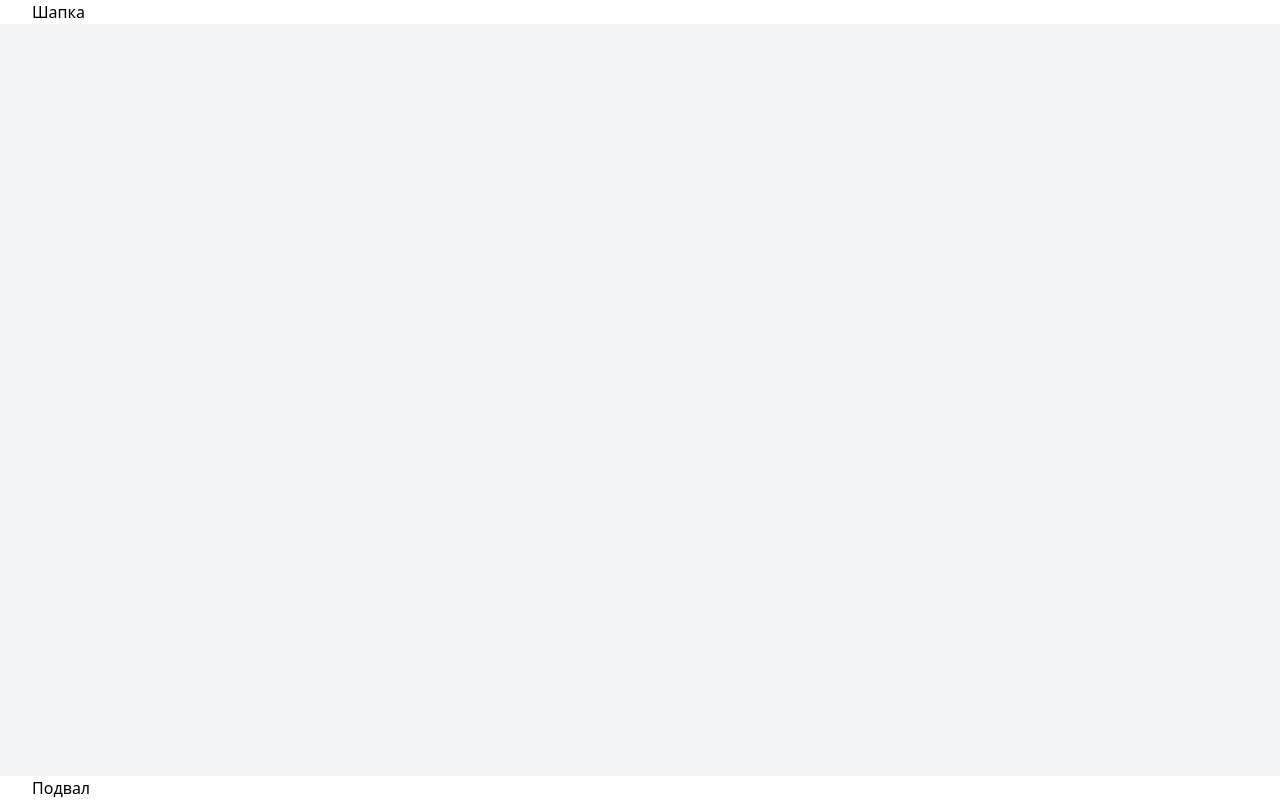
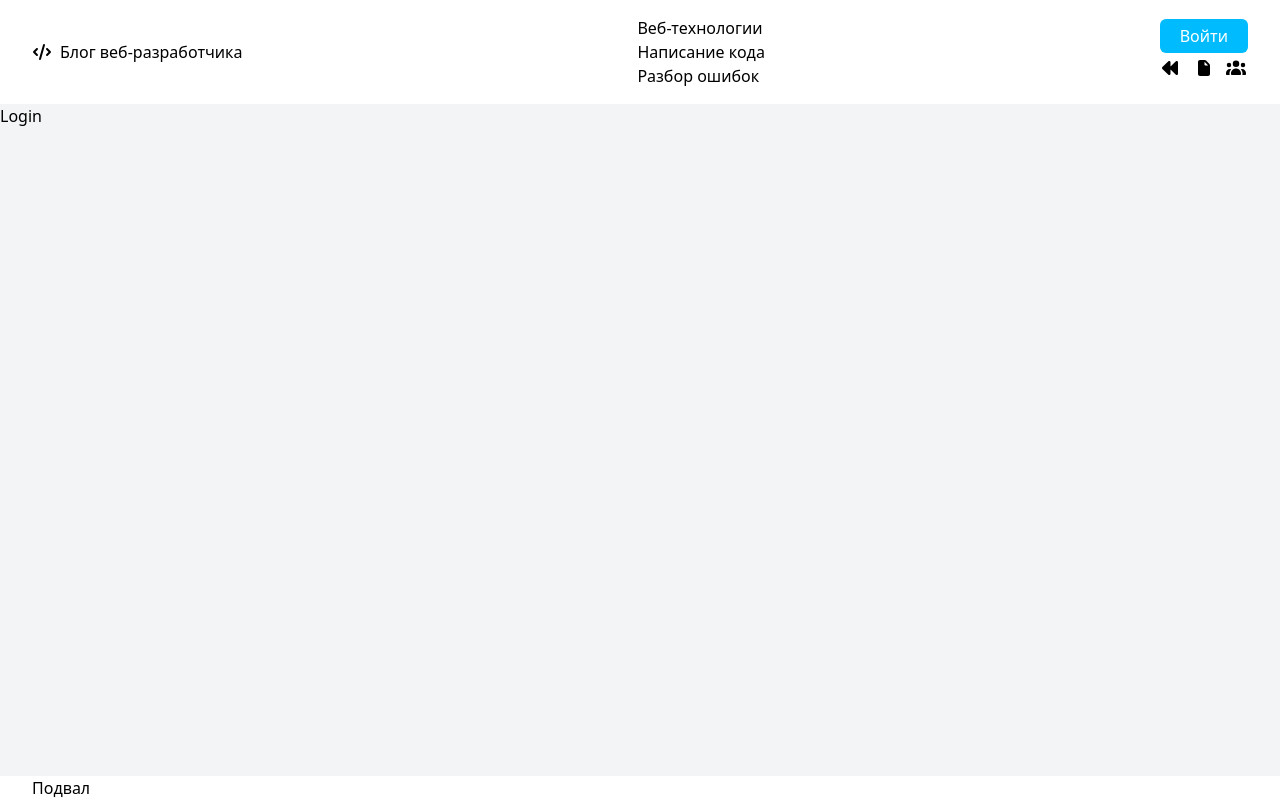
Before and after one commit to Jkerdley/vueblog, a Vue app: page /login in a window 1280 px wide. Before the commit this address had no page. Built offline with nearby package versions, Linux system fonts and the light colour scheme.

Commit message:
feat: adds interactive elements to header

```diff
--- a/src/App.vue
+++ b/src/App.vue
@@ -1,12 +1,11 @@
 <script setup>
 import LayoutContainer from './components/LayoutContainer.vue'
+import LayoutHeader from './components/LayoutHeader.vue'
 </script>
 
 <template>
   <div class="flex min-h-screen w-full flex-col bg-gray-100">
-    <header class="fixed top-0 right-0 left-0 bg-white">
-      <LayoutContainer>Шапка</LayoutContainer>
-    </header>
+    <LayoutHeader />
     <main class="mt-26 flex-1">
       <RouterView />
     </main>
--- /dev/null
+++ b/src/components/LayoutHeader.vue
@@ -0,0 +1,49 @@
+<script setup>
+import LayoutContainer from './LayoutContainer.vue'
+import { FontAwesomeIcon } from '@fortawesome/vue-fontawesome'
+import { faBackward, faCode, faUsers, faFile } from '@fortawesome/free-solid-svg-icons'
+import { RouterLink } from 'vue-router'
+</script>
+<template>
+  <header class="fixed top-0 right-0 left-0 bg-white">
+    <LayoutContainer>
+      <section class="flex items-center justify-between py-4">
+        <div>
+          <RouterLink to="/" class="hover:text-sky-400" aria-label="Логотип"
+            ><FontAwesomeIcon :icon="faCode" class="mr-2" />Блог веб-разработчика</RouterLink
+          >
+        </div>
+        <div>
+          <p>Веб-технологии</p>
+          <p>Написание кода</p>
+          <p>Разбор ошибок</p>
+        </div>
+        <div class="flex flex-col items-center">
+          <p class="mb-2">
+            <RouterLink
+              to="/login"
+              class="rounded-md bg-sky-400 px-5 py-1.5 text-white hover:bg-sky-600"
+              aria-label="Страница входа"
+              >Войти</RouterLink
+            >
+          </p>
+          <p>
+            <a href="#" @click="$router.go(-1)" aria-label="Назад"
+              ><FontAwesomeIcon :icon="faBackward" class="hover:text-sky-300"
+            /></a>
+            &nbsp;
+            <RouterLink to="/post" aria-label="Новая статья"
+              ><FontAwesomeIcon :icon="faFile" class="hover:text-sky-300"
+            /></RouterLink>
+            &nbsp;
+            <RouterLink to="/users" aria-label="Пользователи"
+              ><FontAwesomeIcon :icon="faUsers" class="hover:text-sky-300"
+            /></RouterLink>
+          </p>
+        </div>
+      </section>
+    </LayoutContainer>
+  </header>
+</template>
+
+<style scoped></style>
--- a/src/router/index.js
+++ b/src/router/index.js
@@ -1,5 +1,4 @@
 import { createRouter, createWebHistory } from 'vue-router'
-import HomeView from '../views/HomeView.vue'
 
 const router = createRouter({
   history: createWebHistory(import.meta.env.BASE_URL),
@@ -7,7 +6,22 @@ const router = createRouter({
     {
       path: '/',
       name: 'home',
-      component: HomeView,
+      component: () => import('../views/HomeView.vue'),
+    },
+    {
+      path: '/login',
+      name: 'login',
+      component: () => import('@/views/LoginView.vue'),
+    },
+    {
+      path: '/post',
+      name: 'post',
+      component: () => import('@/views/NewArticle.vue'),
+    },
+    {
+      path: '/users',
+      name: 'users',
+      component: () => import('@/views/UsersView.vue'),
     },
   ],
 })
--- /dev/null
+++ b/src/views/LoginView.vue
@@ -0,0 +1,7 @@
+<template>
+  <h1>Login</h1>
+</template>
+
+<script setup></script>
+
+<style scoped></style>
--- /dev/null
+++ b/src/views/NewArticle.vue
@@ -0,0 +1,7 @@
+<template>
+  <h1>Статья</h1>
+</template>
+
+<script setup></script>
+
+<style scoped></style>
--- /dev/null
+++ b/src/views/UsersView.vue
@@ -0,0 +1,7 @@
+<template>
+  <h1>Пользователи</h1>
+</template>
+
+<script setup></script>
+
+<style scoped></style>
```
